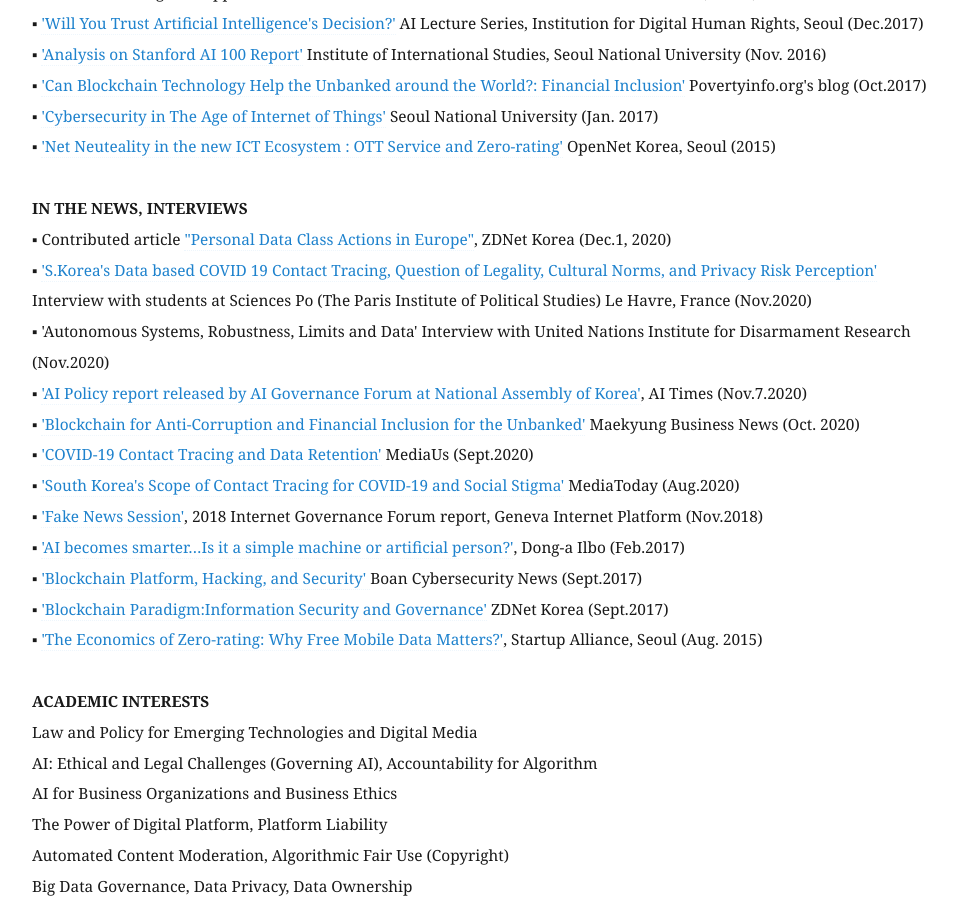
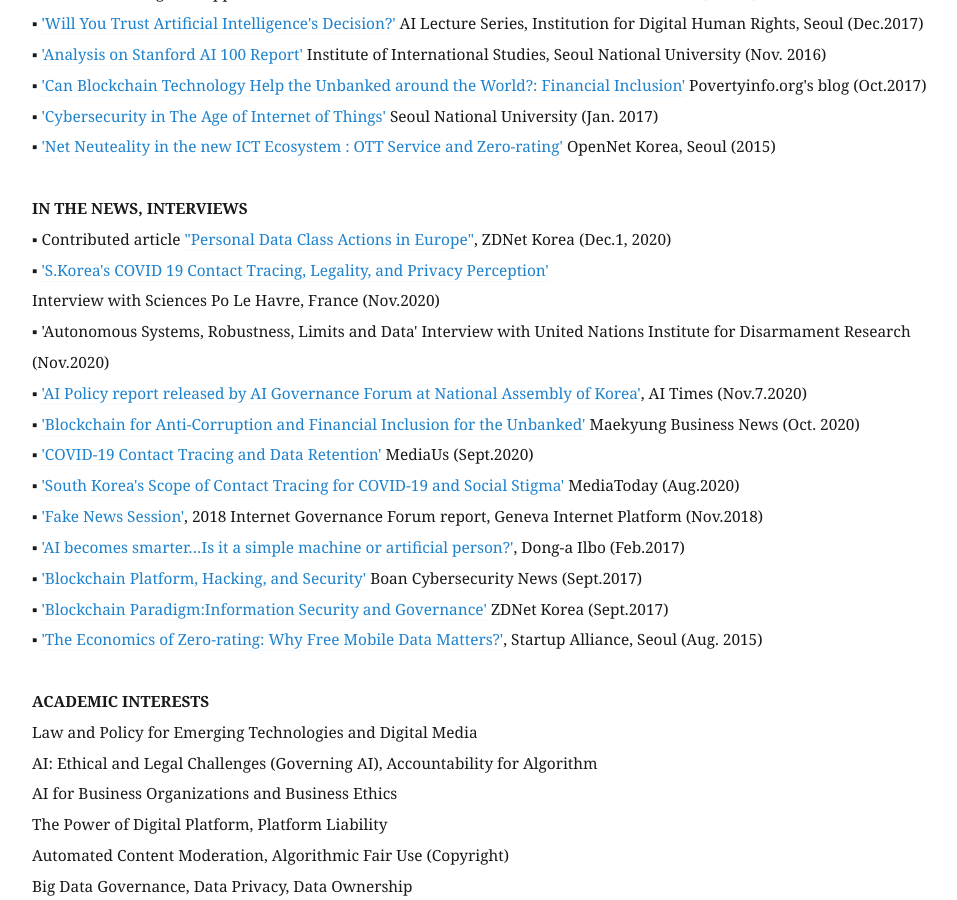
Before and after one commit to eunchangchoi/eunchangchoi.github.io, a Jekyll site: the page built from index.md, in a window 1280 px wide and 900 px high, scrolled down 3747 px. Shown: the whole window, without its empty margins (68-1025 px from the left). Built offline with Jekyll 4.4.1, drawn with Linux system fonts in a browser that asks for light colours.

Commit message:
Update index.md

```diff
--- a/index.md
+++ b/index.md
@@ -82,7 +82,7 @@
   <br>
  <strong> IN THE NEWS, INTERVIEWS</strong> <br>
 ▪ Contributed article <a href="https://zdnet.co.kr/view/?no=20201201123601"> "Personal Data Class Actions in Europe"</a>, ZDNet Korea (Dec.1, 2020) <br>
-▪ <a href="https://soundcloud.com/zion-lee-310060380/digikorea#t=22:52"> 'S.Korea's Data based COVID 19 Contact Tracing, Question of Legality, Cultural Norms, and Privacy Risk Perception'</a> <br> Interview with students at Sciences Po (The Paris Institute of Political Studies) Le Havre, France (Nov.2020) <br>
+▪ <a href="https://soundcloud.com/zion-lee-310060380/digikorea#t=22:52"> 'S.Korea's COVID 19 Contact Tracing, Legality, and Privacy Perception'</a> <br> Interview with Sciences Po Le Havre, France (Nov.2020) <br>
 ▪ 'Autonomous Systems, Robustness, Limits and Data' Interview with United Nations Institute for Disarmament Research (Nov.2020)<br>
 ▪ <a href="http://www.aitimes.com/news/articleView.html?idxno=133368"> 'AI Policy report released by AI Governance Forum at National Assembly of Korea'</a>, AI Times (Nov.7.2020)<br>
 ▪ <a href="https://www.mk.co.kr/news/economy/view/2020/10/1097127/">'Blockchain for Anti-Corruption and Financial Inclusion for the Unbanked'</a> Maekyung Business News (Oct. 2020)<br>
```
